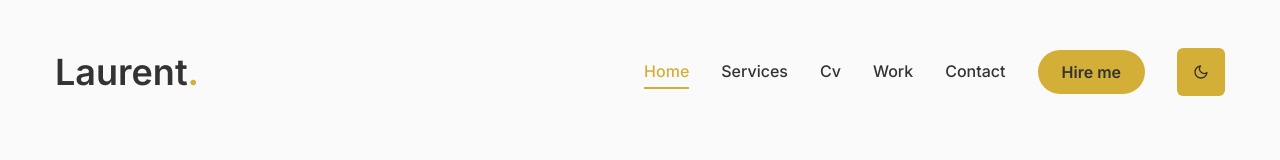
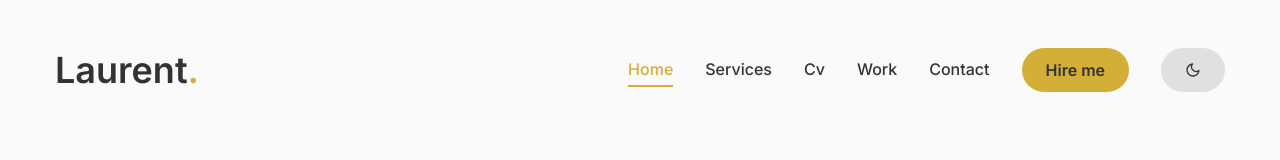
Before and after one commit to l7g/laurent_portfolio, a Next.js app: page / in a window 1280 px wide. Shown: the top 160 px of the page. Built offline with nearby package versions, Linux system fonts and the light colour scheme.

Commit message:
fix: theme button style

```diff
--- a/components/ThemeButton.jsx
+++ b/components/ThemeButton.jsx
@@ -2,16 +2,14 @@
 
 import { FiMoon, FiSun } from "react-icons/fi";
 import { useTheme } from "./ThemeContextProvider";
+import { Button } from "./ui/button";
 
 const ThemeButton = () => {
   const { theme, toggleTheme } = useTheme();
   return (
-    <button
-      className="p-4 rounded-md bg-accent-light dark:bg-accent-dark text-text-light dark:text-text-dark"
-      onClick={toggleTheme}
-    >
+    <Button variant="secondary" onClick={toggleTheme}>
       {theme === "light" ? <FiMoon /> : <FiSun />}
-    </button>
+    </Button>
   );
 };
 
--- a/components/ui/button.jsx
+++ b/components/ui/button.jsx
@@ -12,6 +12,8 @@ const buttonVariants = cva(
         default:
           "bg-accent-light dark:bg-accent-dark text-text-light dark:text-text-dark hover:bg-accent-light-hover dark:hover:bg-accent-dark-hover",
         primary: "bg-primary-light dark:bg-primary-dark text-white",
+        secondary:
+          "bg-secondary-light dark:bg-secondary-dark text-text-light dark:text-text-dark",
         outline:
           "border border-accent-light dark:border-accent-dark bg-transparent text-accent-light dark:text-accent-dark hover:bg-accent-light dark:hover:bg-accent-dark hover:text-text-light dark:hover:text-text-dark",
       },
```
